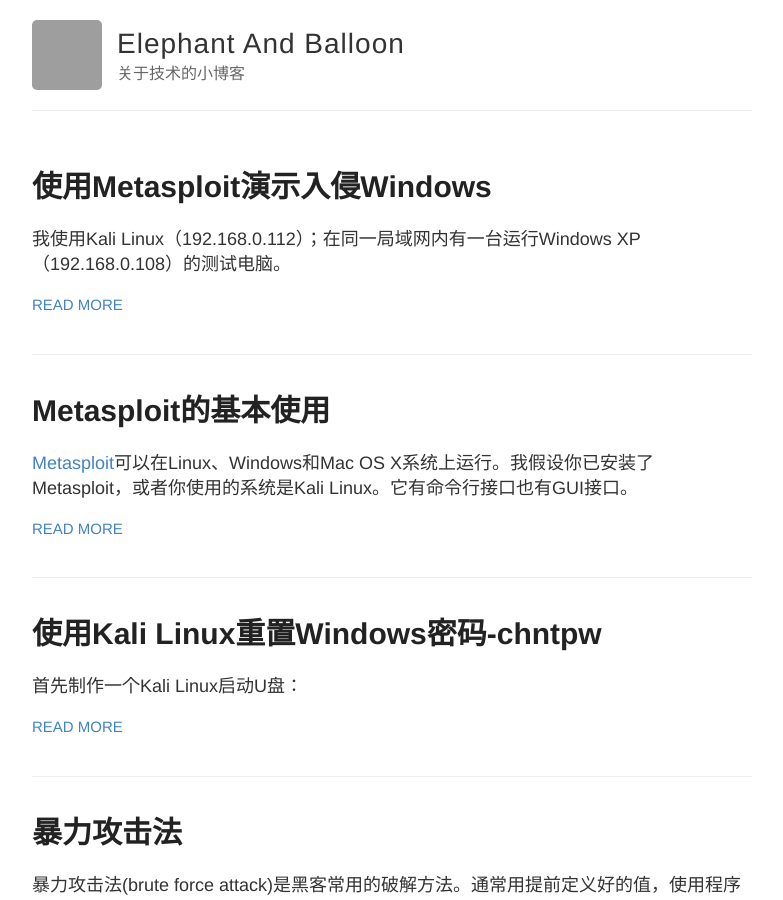
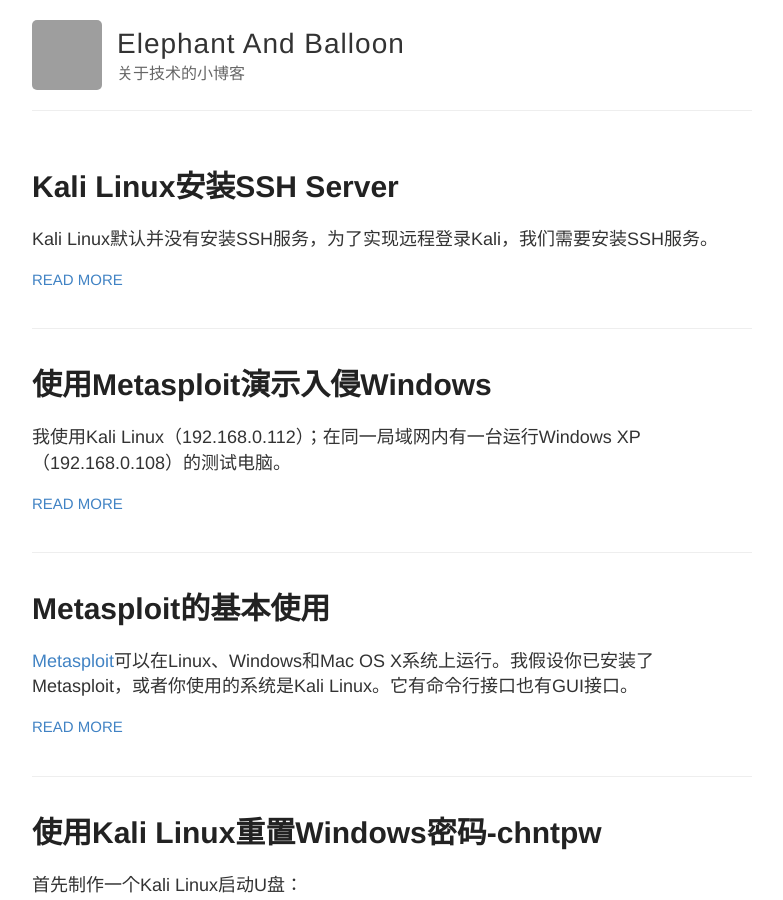
Before and after one commit to tiancode/tiancode.github.io, a Jekyll site: the page built from index.html, in a window 1280 px wide and 900 px high. Shown: the whole window, without its empty margins (248-1031 px from the left). Built offline with Jekyll 4.4.1, drawn with Linux system fonts in a browser that asks for light colours; grey boxes are pictures that could not be loaded.

Commit message:
ssh server

````diff
--- /dev/null
+++ b/_posts/2016-4-16-kali-linux-enable-ssh-server.md
@@ -0,0 +1,87 @@
+---
+layout: post
+title: Kali Linux安装SSH Server
+---
+
+Kali Linux默认并没有安装SSH服务，为了实现远程登录Kali，我们需要安装SSH服务。
+
+### 安装 OpenSSH Server
+
+{% highlight shell %}
+# apt-get install openssh-server
+{% endhighlight %}
+
+### 配置SSH服务开机启动
+
+{% highlight shell %}
+# update-rc.d -f ssh remove
+# update-rc.d -f ssh defaults
+# update-rc.d -f ssh enable 2 3 4 5
+{% endhighlight %}
+
+### 更改默认的SSH密钥
+
+由于每个Linux系统都使用相似的密钥，为了提高系统安全，我们需要更改默认的SSH密钥。
+
+备份原始密钥：
+
+{% highlight shell %}
+# cd /etc/ssh
+# mkdir ssh_key_backup
+# mv ssh_host_* ssh_key_backup
+{% endhighlight %}
+
+创建新密钥：
+
+{% highlight shell %}
+# dpkg-reconfigure openssh-server
+{% endhighlight %}
+
+### 允许root用户使用ssh远程登录
+
+默认下，不允许使用root用户进行ssh远程登录，需要改一下ssh的配置文件：
+
+{% highlight shell %}
+# vim /etc/ssh/sshd_config
+{% endhighlight %}
+
+把：
+
+```
+PermitRootLogin prohibit-password
+```
+
+改为：
+
+```
+PermitRootLogin yes
+
+```
+
+重启SSH：
+
+{% highlight shell %}
+# service ssh restart
+{% endhighlight %}
+
+### 使用其他计算机远程登录
+
+![ssh]({{ site.baseurl }}/images/2016/4/Screen Shot 2016-04-16 at 09.39.29.png)
+
+OK，SSH服务设置完成。
+
+从上图可以看到，登录成功之后，会有一些问候信息 balabala。这些文字信息是可以自定义的：
+
+{% highlight shell %}
+# vim /etc/motd
+{% endhighlight %}
+
+写入你想要的问候文字。
+
+重启SSH：
+
+{% highlight shell %}
+# service ssh restart
+{% endhighlight %}
+
+![ssh]({{ site.baseurl }}/images/2016/4/Screen Shot 2016-04-16 at 09.48.47.png)
````
Also changed, not shown: _posts/2016-4-15-kali-linux-metasploit-base-use.md (+1 -1 lines), images/2016/4/Screen Shot 2016-04-16 at 09.39.29.png (added), images/2016/4/Screen Shot 2016-04-16 at 09.48.47.png (added), 1 other file.
